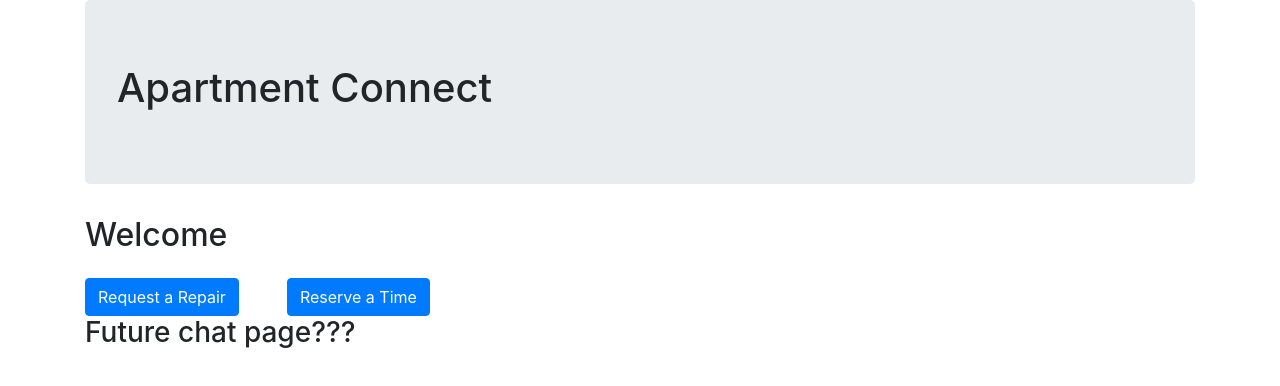
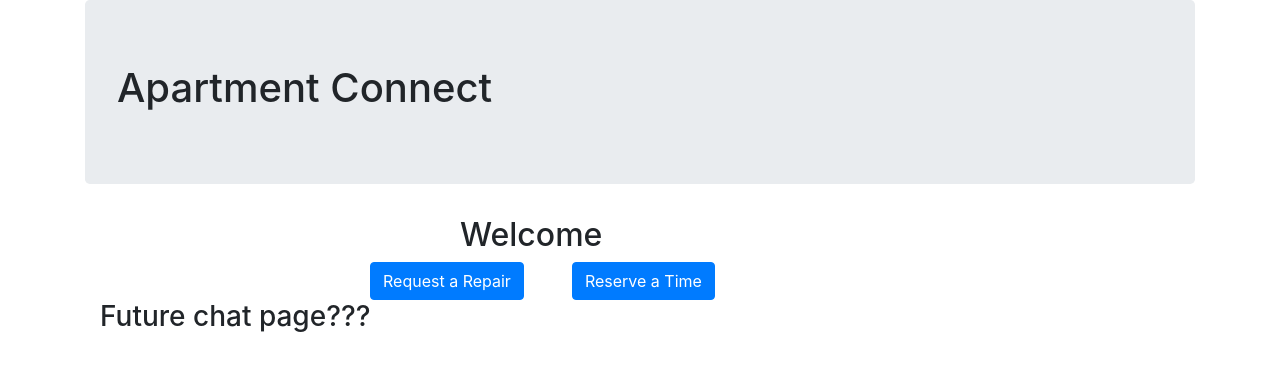
Before and after one commit to blakebonasera/Apartment_Connect, a React (Create React App) app in the folder client/: page /dashboard in a window 1280 px wide. Shown: the top 386 px of the page. Built offline with nearby package versions, Linux system fonts and the light colour scheme; no server answers.

Commit message:
formating with bootstrap

```diff
--- a/client/src/views/UserDashboard.js
+++ b/client/src/views/UserDashboard.js
@@ -1,6 +1,7 @@
 import React, { useEffect, useState } from 'react';
 import axios from 'axios';
 import Calendar from './calendar';
+import NewRepair from './NewRepair';
 
 const UserDashboard = props => {
     const [user, setUser] = useState({
@@ -26,19 +27,23 @@ const UserDashboard = props => {
     }, [])
 
     return (
-        <div>
+        <div className="container">
+            <div className="row offset-4">
             <h2>Welcome {user.firstName}</h2>
-            <div className="mt-4">
+            </div>
+            <div className="row offset-3">
                 <button className="btn btn-primary mr-5" onClick={() => request("repair") }>Request a Repair</button>
                 <button className="btn btn-primary" onClick={() => request("reserve")}>Reserve a Time</button>
             </div>
+
             {
                 requestType === "repair" ?
-                <p className="m-2 p-5">Repair Form goes here</p>:
+                <NewRepair />:
                 requestType === "reserve" ?
                 <Calendar path="/calendar"/>:
                 ""
             }
+
 
             <div>
                 <h3>Future chat page???</h3>
--- a/client/src/views/calendar.js
+++ b/client/src/views/calendar.js
@@ -2,6 +2,10 @@ import React from "react";
 import { InlineWidget } from "react-calendly";
 const Calendar = props => {
     return(
+        <div className="container">
+            <div className="row offset-5">
+                <h2>Book an Area</h2>
+            </div>
         <div id ="calendar_container">
 
         <InlineWidget url="https://calendly.com/apartmentconnect" />
@@ -9,7 +13,7 @@ const Calendar = props => {
 
 
         </div>
-
+        </div>
 
     )
 }
```
